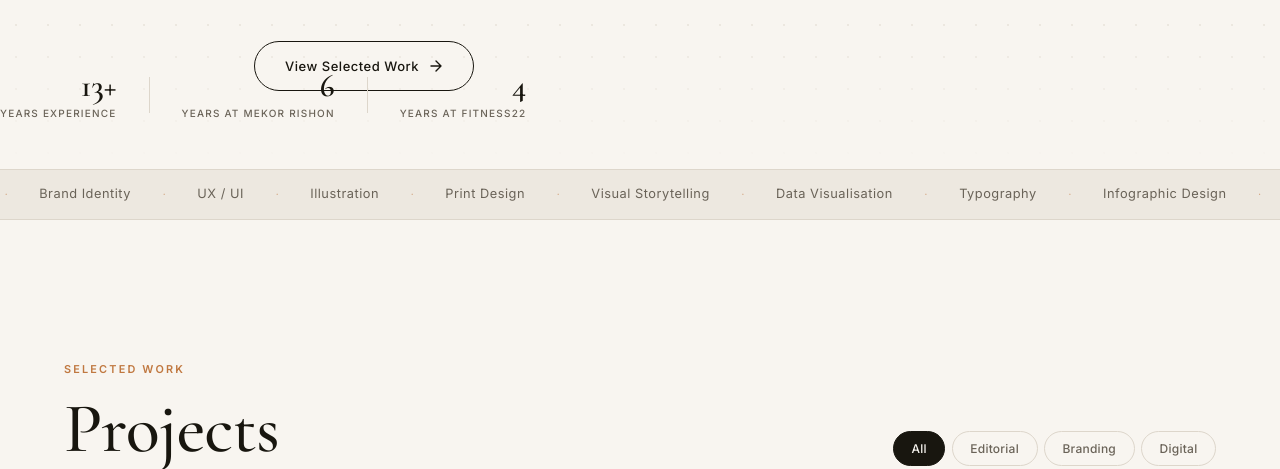
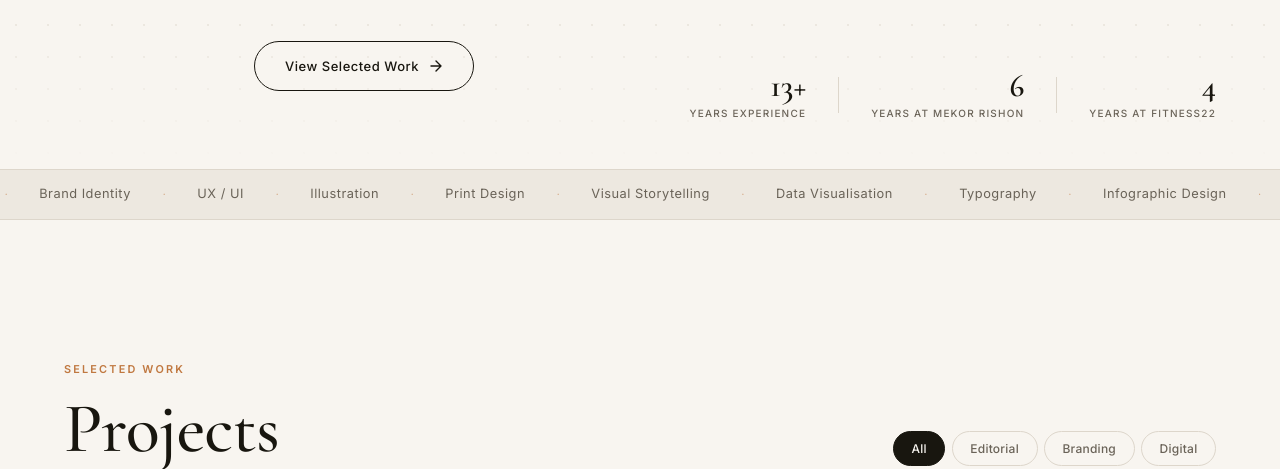
Before and after one commit to Yael-Swimmer/yael-portfolio, a plain HTML site: page index.html in a window 1280 px wide. Shown: the part 631-1100 px from the top of the page. Drawn offline with nearby package versions, Linux system fonts and the light colour scheme.

Commit message:
Align meta to right edge of grid (not viewport)

```diff
--- a/css/style.css
+++ b/css/style.css
@@ -179,8 +179,7 @@ strong { font-weight: 600; }
   background-image: radial-gradient(var(--border) 1px, transparent 1px);
   background-size: 32px 32px;
 }
-.hero__content,
-.hero__meta {
+.hero__content {
   max-width: var(--max);
   width: 100%;
   margin-inline: auto;
@@ -338,9 +337,14 @@ strong { font-weight: 600; }
 .hero__meta {
   position: absolute;
   bottom: 3rem;
-  right: var(--pad);
+  left: 50%;
+  transform: translateX(-50%);
+  width: 100%;
+  max-width: var(--max);
+  padding-inline: var(--pad);
   display: flex;
   align-items: center;
+  justify-content: flex-end;
   gap: 2rem;
   z-index: 1;
   opacity: 0;
```
